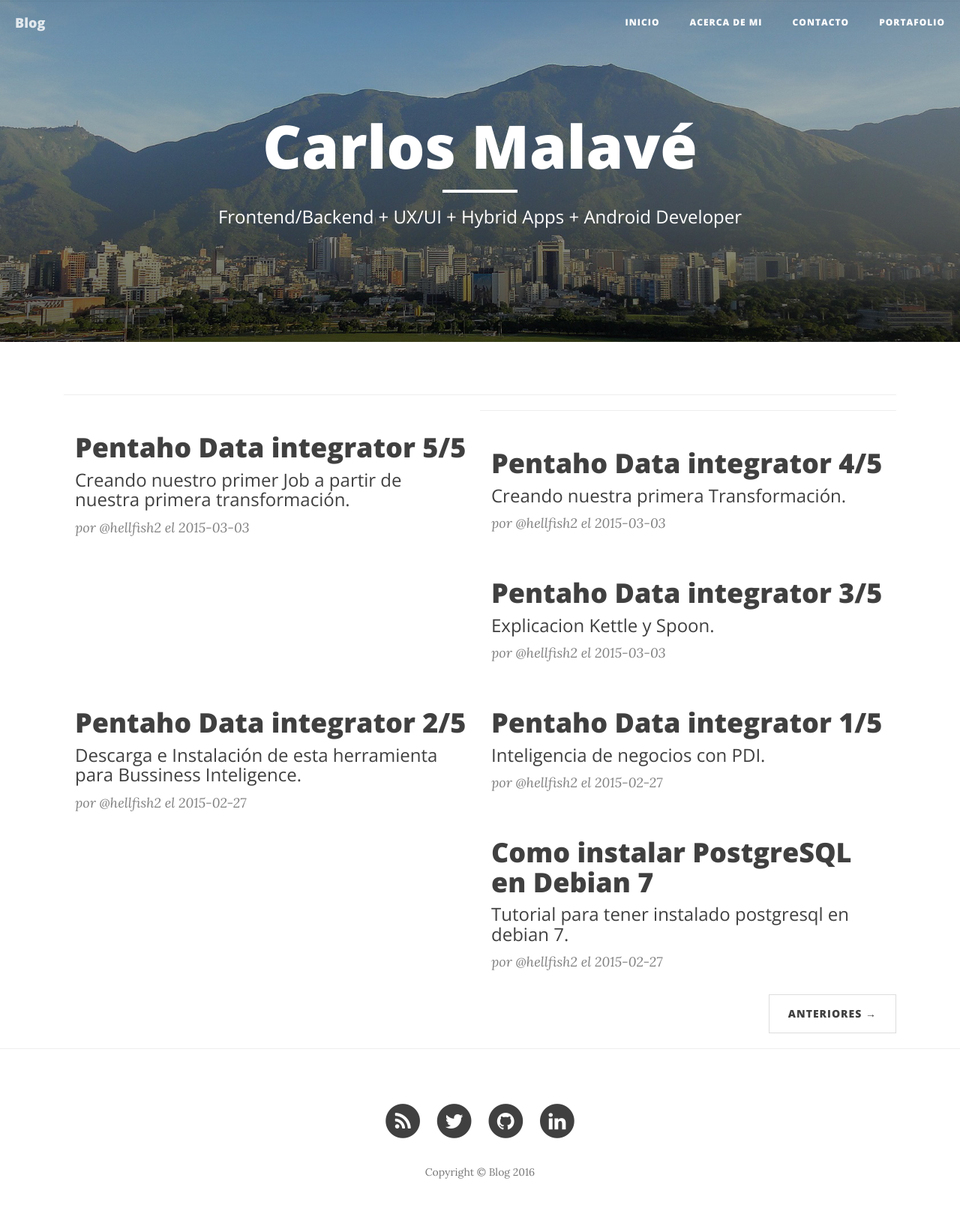
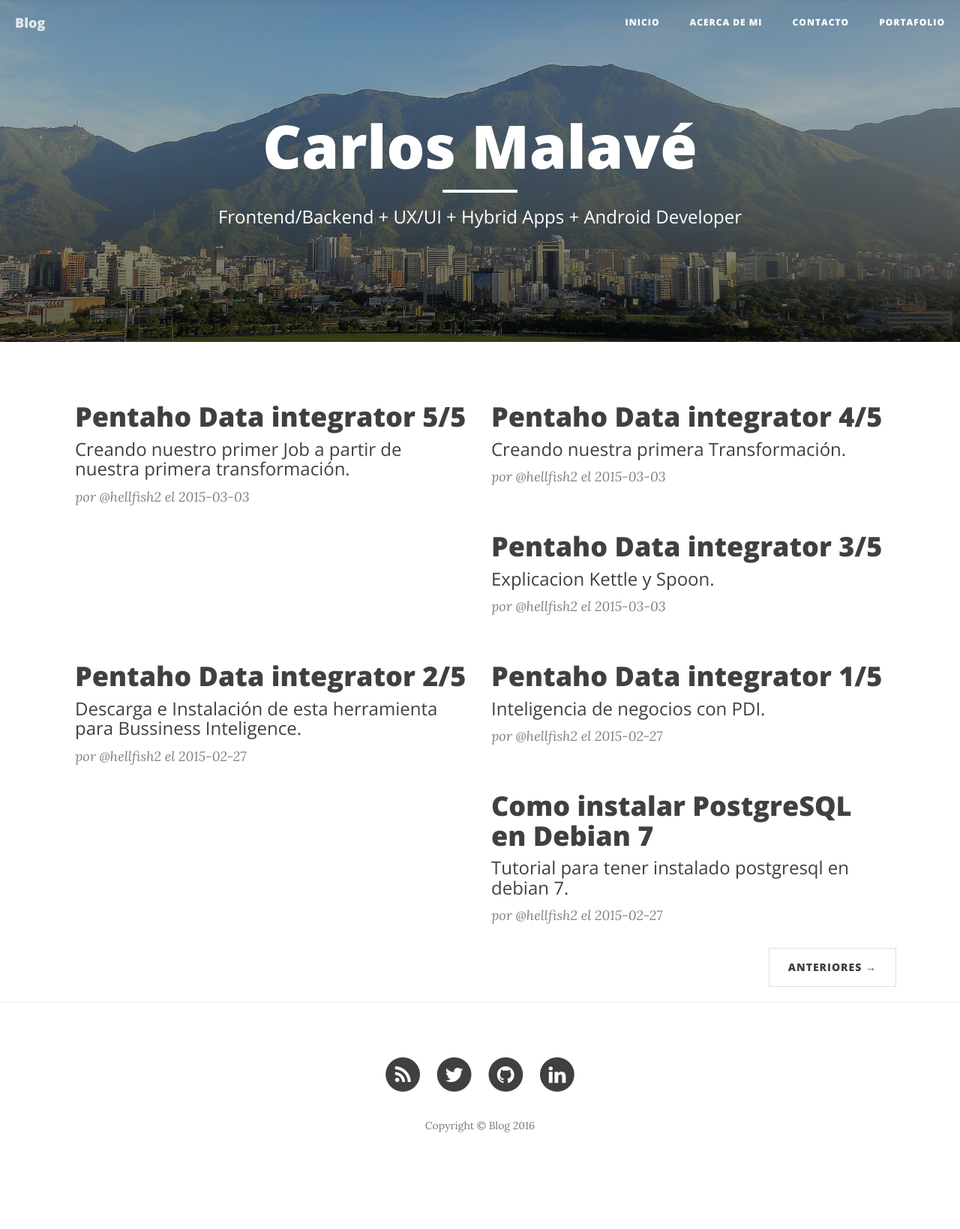
Before and after one commit to hellfish2/hellfish2.github.io, a Jekyll site: the page built from index.html, in a window 1280 px wide. Shown: the whole page at 75% size. Built offline with Jekyll 4.4.1, drawn with Linux system fonts in a browser that asks for light colours; nearby versions of some CDN libraries; the list of posts is cut into pages by our own code; after the commit the page ends 1577 px from its top, so only the background shows below that.

Commit message:
Update content blog

```diff
--- a/index.html
+++ b/index.html
@@ -5,7 +5,7 @@ description: "Frontend/Backend + UX/UI + Hybrid Apps + Android Developer"
 
 <div class="col-md-12">
   {% for post in paginator.posts %}
-  <hr>
+
   <div class="post-preview col-md-6">
       <a href="{{ post.url | prepend: site.baseurl }}">
           <h2 class="post-title">{{ post.title }}
@@ -19,7 +19,7 @@ description: "Frontend/Backend + UX/UI + Hybrid Apps + Android Developer"
       <p class="post-meta">por {% if post.author %}{{ post.author }}{% else %}{{ site.title }}{% endif %} el {{ post.date | date: "%F" }}</p>
   </div>
   {% endfor %}
-
+  <hr>
   <!-- Pager -->
   {% if paginator.total_pages > 1 %}
   <ul class="pager">
```
